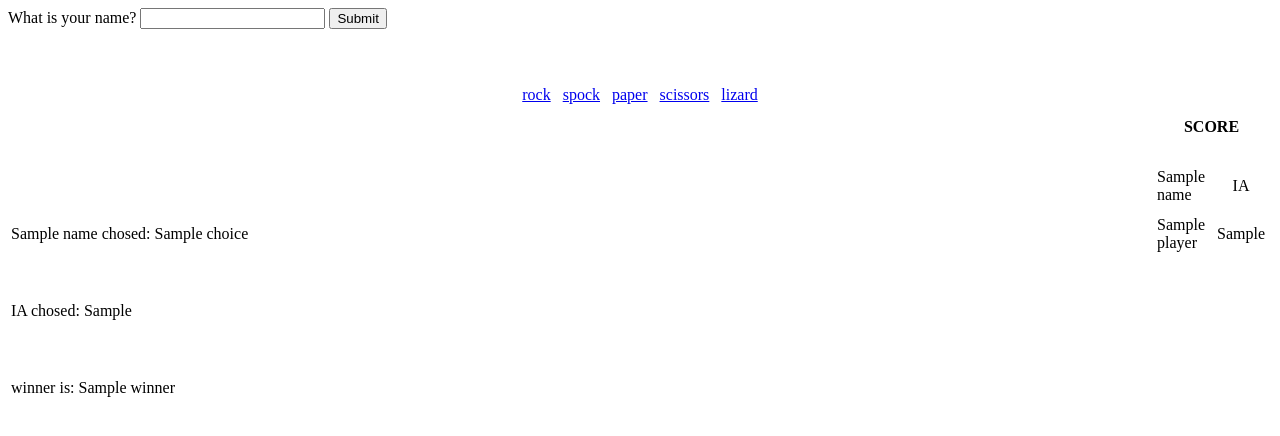
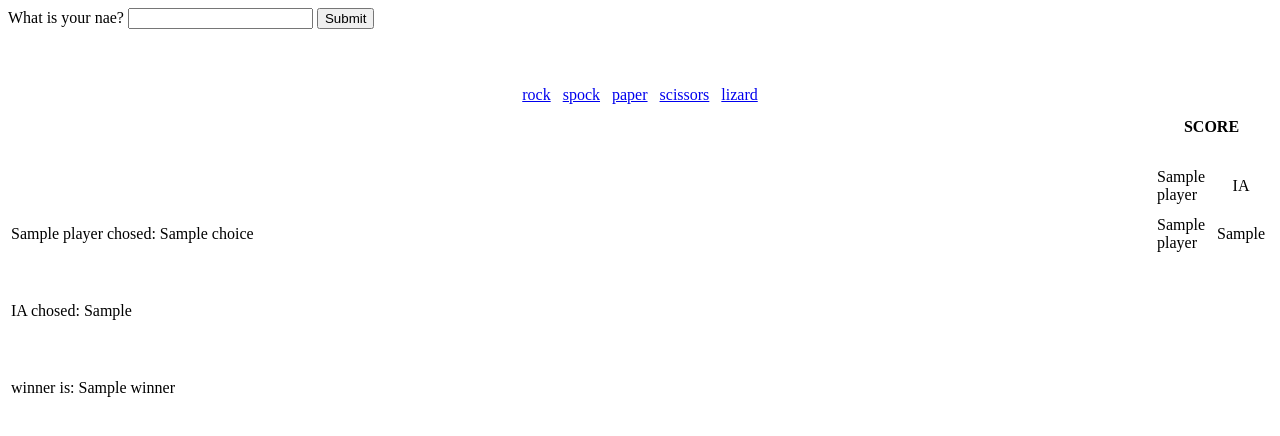
Before and after one commit to salvatop/python-rock-paper-scissors-lizard-spock-game, a Flask app: template templates/index.html in a window 1280 px wide. Shown: the top 436 px of the page. Run offline with Flask 2, Linux system fonts and the light colour scheme; the template is opened without the code that fills it: most values are stand-ins (such as "Sample title", 1, 10 or a date in 2020).

Commit message:
initial commit

```diff
--- a/app.py
+++ b/app.py
@@ -5,9 +5,11 @@ app = Flask(__name__, template_folder='templates')
 
 SCORE = {"player": 0, "IA": 0}
 IA_CHOICE = {"IA" : ""}
+PLAYER_NAME = {"player" : ""}
 
 
 def name_to_number(name):
+    number = None
     if name == "rock":
         number = 0
     elif name == "spock":
@@ -22,6 +24,7 @@ def name_to_number(name):
 
 
 def number_to_name(number):
+    name = None
     if number == 0:
         name = "rock"
     elif number == 1:
@@ -39,8 +42,7 @@ def play(player_choice):
     player_number = name_to_number(player_choice)
 
     comp_number = random.randrange(4)
-    computer_choice = number_to_name(comp_number)
-    IA_CHOICE["IA"] = computer_choice
+    IA_CHOICE["IA"] = number_to_name(comp_number)
 
     # using modulo to determine the winner
     result = (player_number - comp_number) % 5
@@ -57,21 +59,22 @@ def play(player_choice):
         return "It's a Tie!"
 
 
-@app.route('/', methods=['GET', 'POST'])
-def player_input():
-
-    name = "Player"
-
+@app.route('/', methods=['POST'])
+def change_name():
+    name = None
     if request.method == 'POST' and 'name' in request.form:
         name = request.form['name']
+        PLAYER_NAME["player"] = name
+    return render_template('index.html', score=SCORE, ia="", name=name)
 
+
+@app.route('/', methods=['GET'])
+def play_a_game():
     winner = ""
-
     choice = request.args.get('choice')
     if choice:
         winner = play(choice)
-
-    return render_template('index.html', name=name, choice=choice, winner=winner, score=SCORE, ia=IA_CHOICE)
+    return render_template('index.html', name=PLAYER_NAME, choice=choice, winner=winner, score=SCORE, ia=IA_CHOICE)
 
 
 if __name__ == '__main__':
--- a/templates/index.html
+++ b/templates/index.html
@@ -6,7 +6,7 @@
 <body>
 
  <form method="POST" action="">
-     What is your name? <input type="text" name="name">
+     What is your nae? <input type="text" name="name">
      <input type="submit" name="submit" value="Submit">
  </form>
 
@@ -17,11 +17,11 @@
 <table style="margin-left: auto; margin-right: auto;" cellpadding="5">
 <tbody>
 <tr>
-<td><a href={{ url_for('player_input', choice="rock") }}> rock </a></td>
-<td><a href={{ url_for('player_input', choice="spock") }}> spock </a></td>
-<td><a href={{ url_for('player_input', choice="paper") }}> paper </a></td>
-<td><a href={{ url_for('player_input', choice="scissors") }}> scissors </a></td>
-<td><a href={{ url_for('player_input', choice="lizard") }}> lizard</a></td>
+<td><a href={{ url_for('play_a_game', choice="rock") }}> rock </a></td>
+<td><a href={{ url_for('play_a_game', choice="spock") }}> spock </a></td>
+<td><a href={{ url_for('play_a_game', choice="paper") }}> paper </a></td>
+<td><a href={{ url_for('play_a_game', choice="scissors") }}> scissors </a></td>
+<td><a href={{ url_for('play_a_game', choice="lizard") }}> lizard</a></td>
 </tr>
 </tbody>
 </table>
@@ -39,7 +39,7 @@
 <table style="float: right; width: 120px;" cellpadding="5">
 <tbody>
 <tr style="height: 20px;">
-<td style="width: 35px; height: 20px;">{{ name }}</td>
+<td style="width: 35px; height: 20px;">{{ name['player'] }}</td>
 <td style="width: 61px; height: 20px; text-align: center;">IA</td>
 </tr>
 <tr style="height: 18px;">
@@ -52,7 +52,7 @@
 <table style="width: 565px; height: 232px;">
 <tbody>
 <tr>
-<td style="width: 555px;">{{ name }} chosed: {{choice}}</td>
+<td style="width: 555px;">{{ name['player'] }} chosed: {{choice}}</td>
 </tr>
 <tr>
 <td style="width: 555px;">IA chosed: {{ia['IA']}}</td>
```
